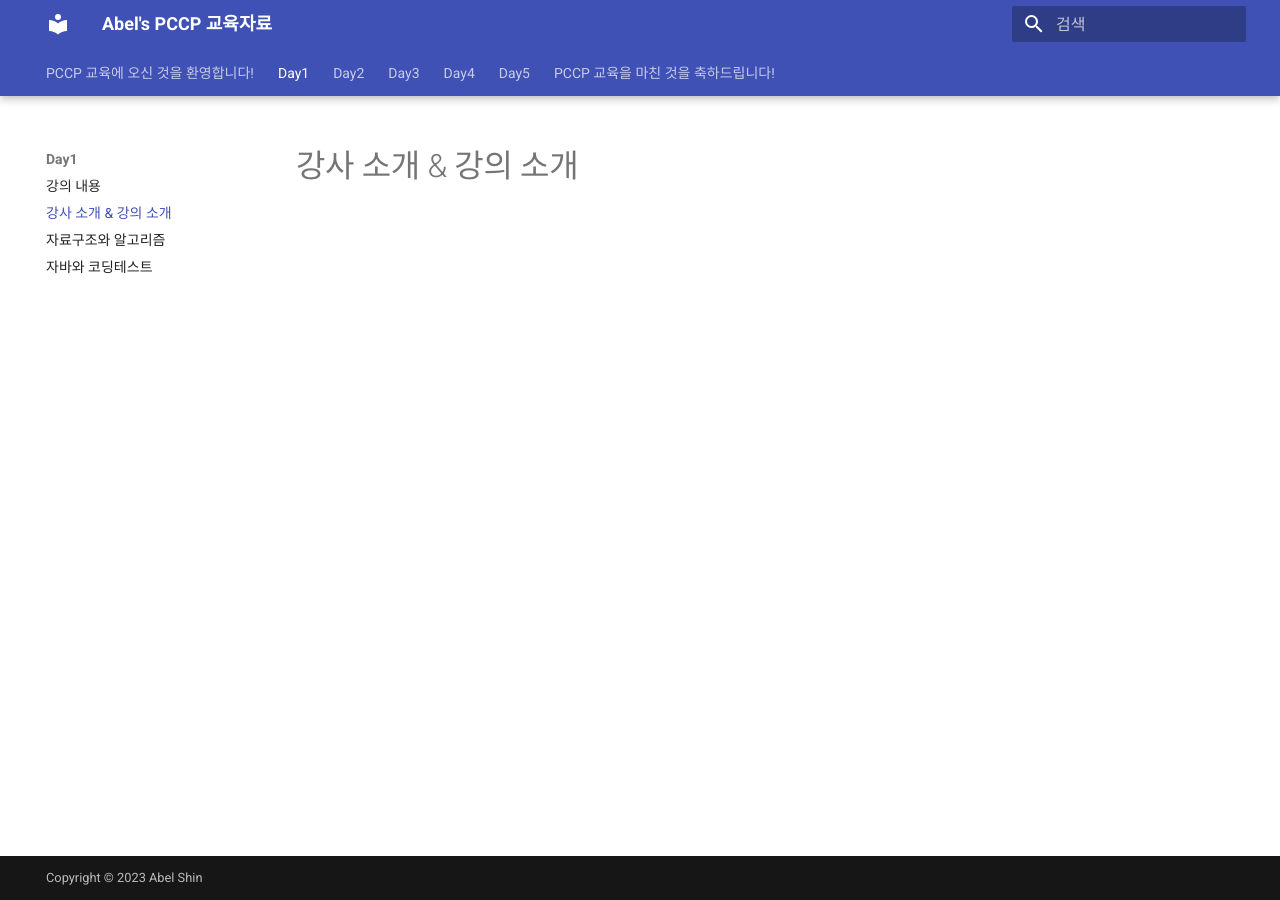
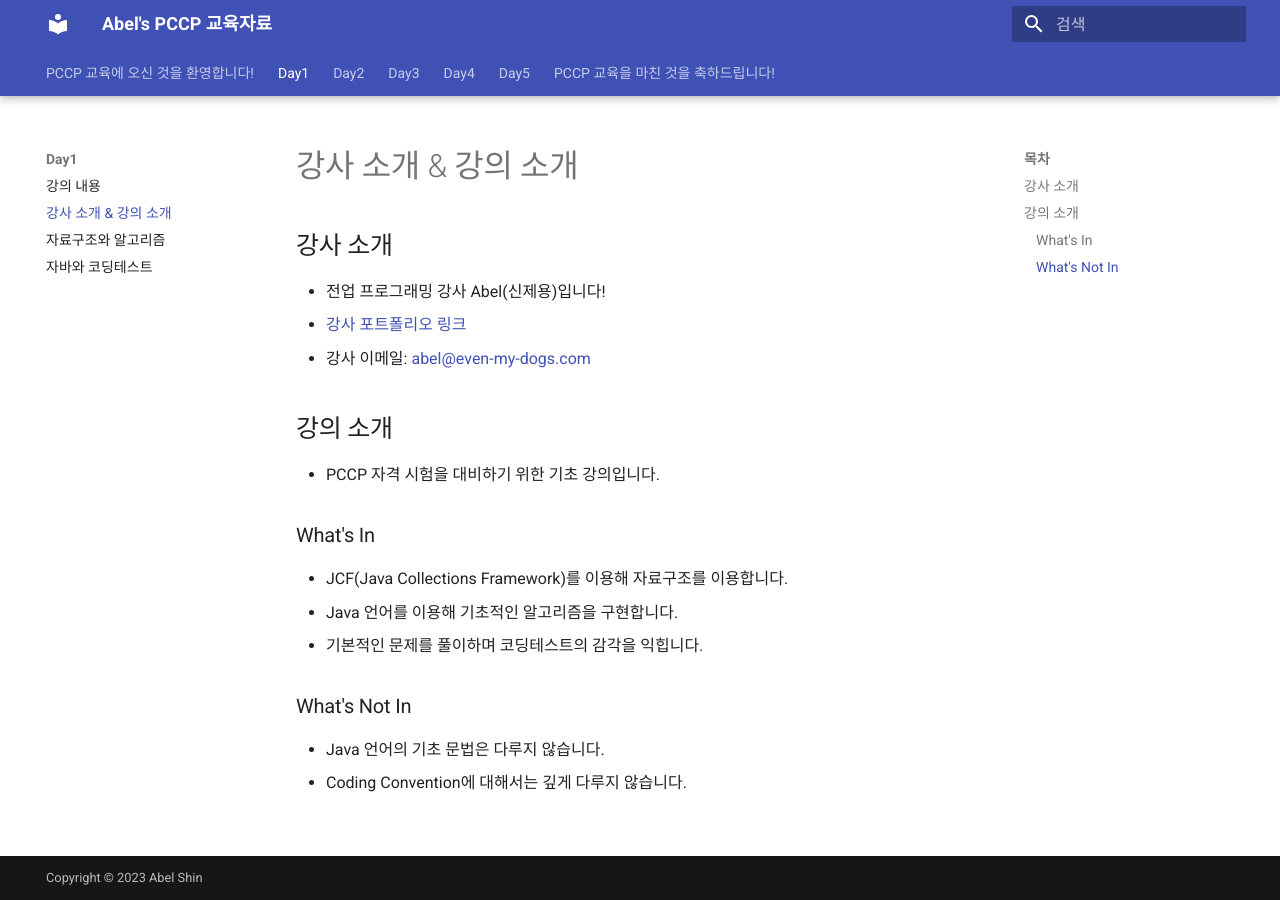
Before and after one commit to abel-shin/pccp-java, an MkDocs documentation site: the page built from docs/day1/section2.md, in a window 1280 px wide. Built offline with MkDocs 1.6.1 and Material for MkDocs 9.7.7, drawn with Linux system fonts in a browser that asks for light colours.

Commit message:
intro update

```diff
--- a/docs/day1/section2.md
+++ b/docs/day1/section2.md
@@ -1 +1,22 @@
 # 강사 소개 & 강의 소개
+
+## 강사 소개
+
+- 전업 프로그래밍 강사 Abel(신제용)입니다!
+- [강사 포트폴리오 링크](https://abel.even-my-dogs.com/)
+- 강사 이메일: <abel@even-my-dogs.com>
+
+## 강의 소개
+
+- PCCP 자격 시험을 대비하기 위한 기초 강의입니다.
+
+### What's In
+
+- JCF(Java Collections Framework)를 이용해 자료구조를 이용합니다.
+- Java 언어를 이용해 기초적인 알고리즘을 구현합니다.
+- 기본적인 문제를 풀이하며 코딩테스트의 감각을 익힙니다.
+
+### What's Not In
+
+- Java 언어의 기초 문법은 다루지 않습니다.
+- Coding Convention에 대해서는 깊게 다루지 않습니다.
```
Also changed, not shown: docs/day1/section3.md (+4 -0 lines), docs/day1/section4.md (+4 -0 lines).
